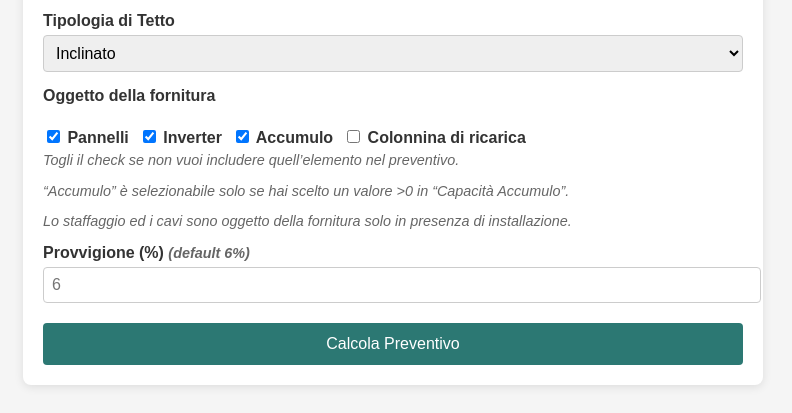
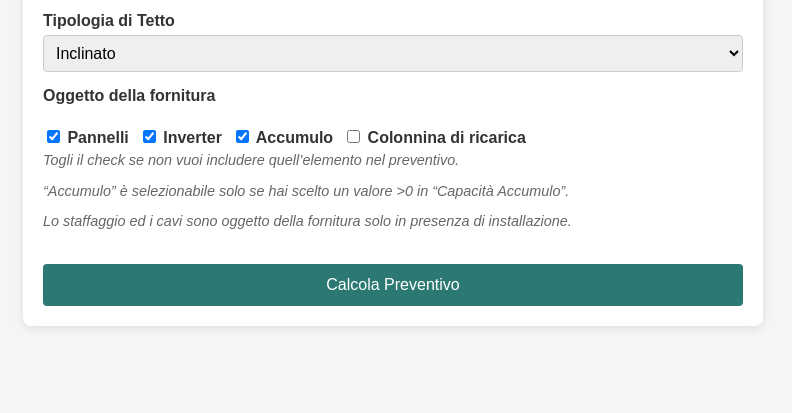
Before and after one commit to davidefnapolitano/preventivi-webapp, a Flask app: page / in a window 1280 px wide. Shown: the part 713-1126 px from the top of the page, without its empty margins (247-1039 px from the left). After the commit the page ends 1041 px from the top, so only its background shows below. Run offline with Flask 2, Linux system fonts and the light colour scheme; the visitor is signed in with stand-in values (Sample User, id 1).

Commit message:
Fix provvigione default and hide field when with customer

```diff
--- a/templates/form.html
+++ b/templates/form.html
@@ -94,9 +94,13 @@
       <p class="note">“Accumulo” è selezionabile solo se hai scelto un valore >0 in “Capacità Accumulo”.</p>
       <p class="note">Lo staffaggio ed i cavi sono oggetto della fornitura solo in presenza di installazione.</p>
 
-      <!-- 9. Provvigione (%) con default 6 -->
-      <label for="provvigione">Provvigione (%) <span class="note">(default 6%)</span></label>
-      <input type="number" id="provvigione" name="provvigione" placeholder="6" min="0" max="100" step="0.1" />
+      {% if with_customer %}
+      <input type="hidden" id="provvigione" value="4" />
+      {% else %}
+      <!-- 9. Provvigione (%) con default 4 -->
+      <label for="provvigione">Provvigione (%) <span class="note">(default 4%)</span></label>
+      <input type="number" id="provvigione" name="provvigione" placeholder="4" min="0" max="100" step="0.1" />
+      {% endif %}
 
       <!-- 10. Bottone per il calcolo -->
       <button id="calcolaBtn">Calcola Preventivo</button>
@@ -417,7 +421,7 @@
       const wantAccumulo      = objAccumuloEl.checked;
       const wantColonnina     = objColonninaEl.checked;
       let provvigionePerc     = parseFloat(provvigioneEl.value);
-      if (isNaN(provvigionePerc) || provvigionePerc <= 0) provvigionePerc = 6;
+      if (isNaN(provvigionePerc) || provvigionePerc <= 0) provvigionePerc = 4;
 
       // Validazioni base
       if (!nome || !cognome || !tipologiaCliente || !tipologia || isNaN(potenza)) {
@@ -564,7 +568,7 @@
       if (tipologiaCliente === "Privato" && potenza < 20) {
         ritenuta2 = prezzoScontato / 1.22 * 0.11;
       }
-      let provvigionePerc = parseFloat(provvigioneEl.value) > 0 ? parseFloat(provvigioneEl.value) : 6;
+      let provvigionePerc = parseFloat(provvigioneEl.value) > 0 ? parseFloat(provvigioneEl.value) : 4;
       let provvigione2 = roundToMultiple((prezzoScontato / 1.1) * (provvigionePerc / 100), 10);
       let margine2     = prezzoScontato / 1.1 - provvigione2 - currentCalc.costo;
       let flusso2      = margine2 - ritenuta2;
```
